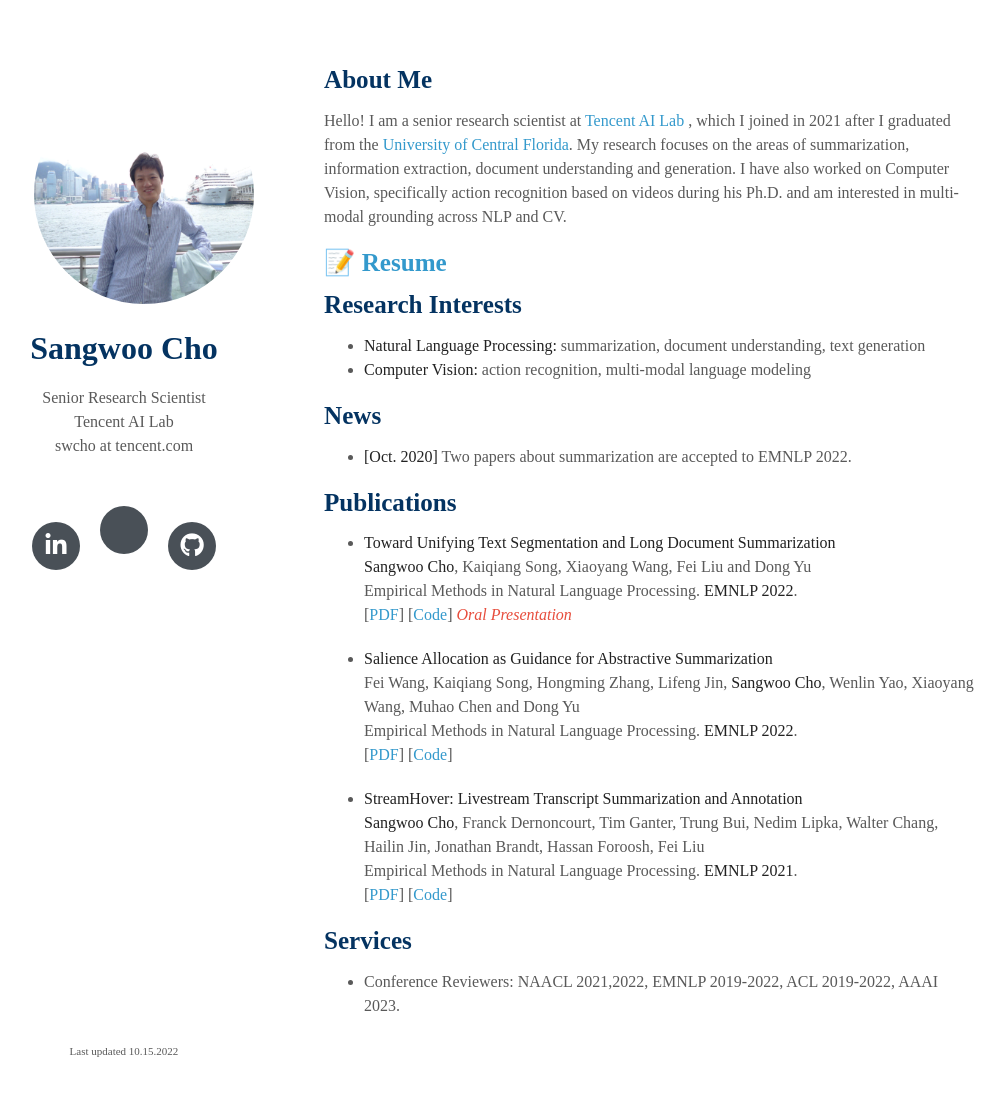
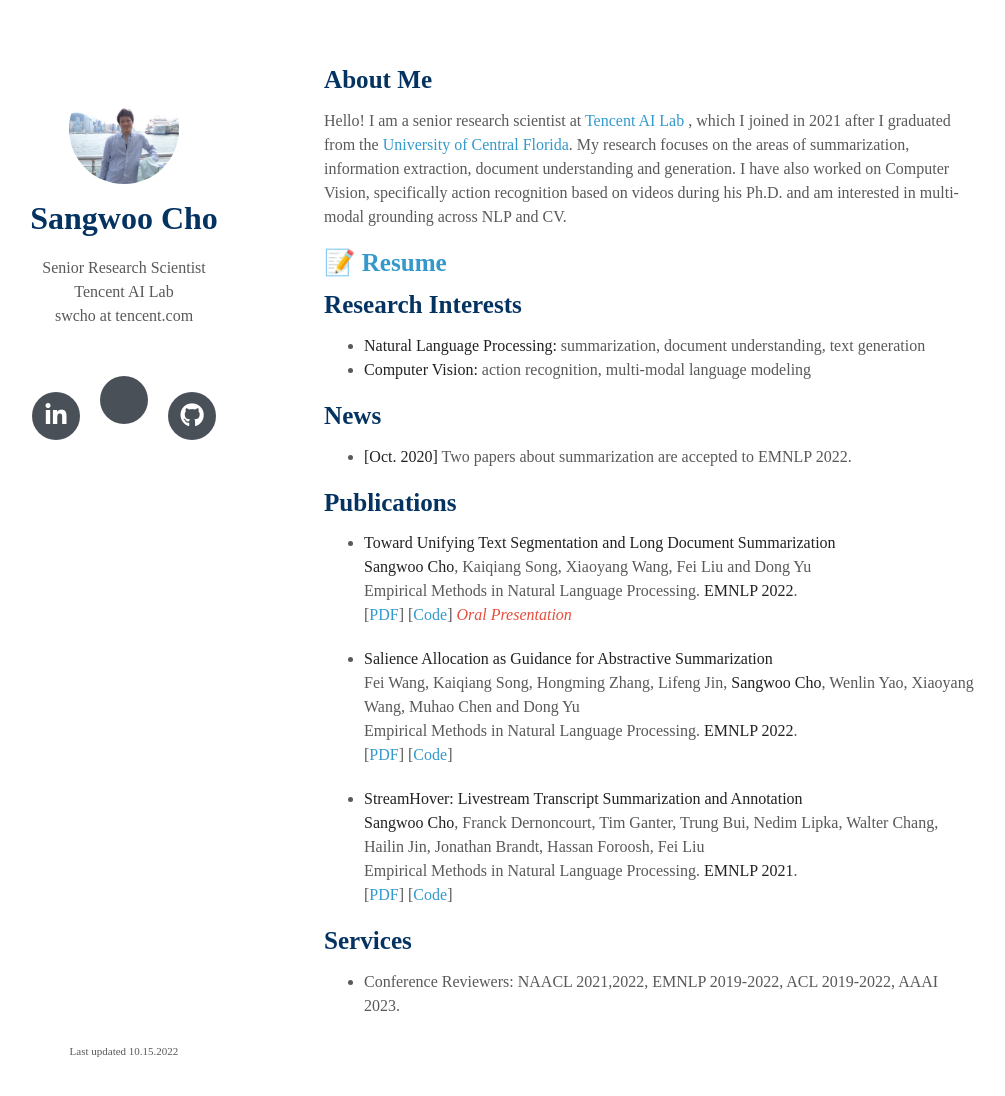
Before and after one commit to sangwoo3/sangwoo3.github.io, a Jekyll site: the page built from index.md, in a window 1280 px wide and 1112 px high. Shown: the top 1096 px of the window, without its empty margins (146-1151 px from the left). Built offline with Jekyll 4.4.1, drawn with Linux system fonts in a browser that asks for light colours; nearby versions of some CDN libraries; some web fonts are replaced; a style sheet for code colours, icons or effects is not loaded; our own code applies the rules of GitHub Pages for plain Markdown files.

Commit message:
new homepage

```diff
--- a/_sass/minimal-light.scss
+++ b/_sass/minimal-light.scss
@@ -91,9 +91,9 @@
       }
 
       .image.avatar img {
-        border-radius: 100%;
-        width: 100%;
-        padding:20px;
+        border-radius: 50%;
+        width: 50%;
+        padding:10px;
       }
 
     #header .image.avatar {
```
Also changed, not shown: assets/files/accv18.jpg (added), assets/files/accv18.png (added), assets/files/acl19.jpg (added), assets/files/acl19.png (added), assets/files/wacv18.jpg (added), assets/files/wacv18.png (added), 4 other files.
